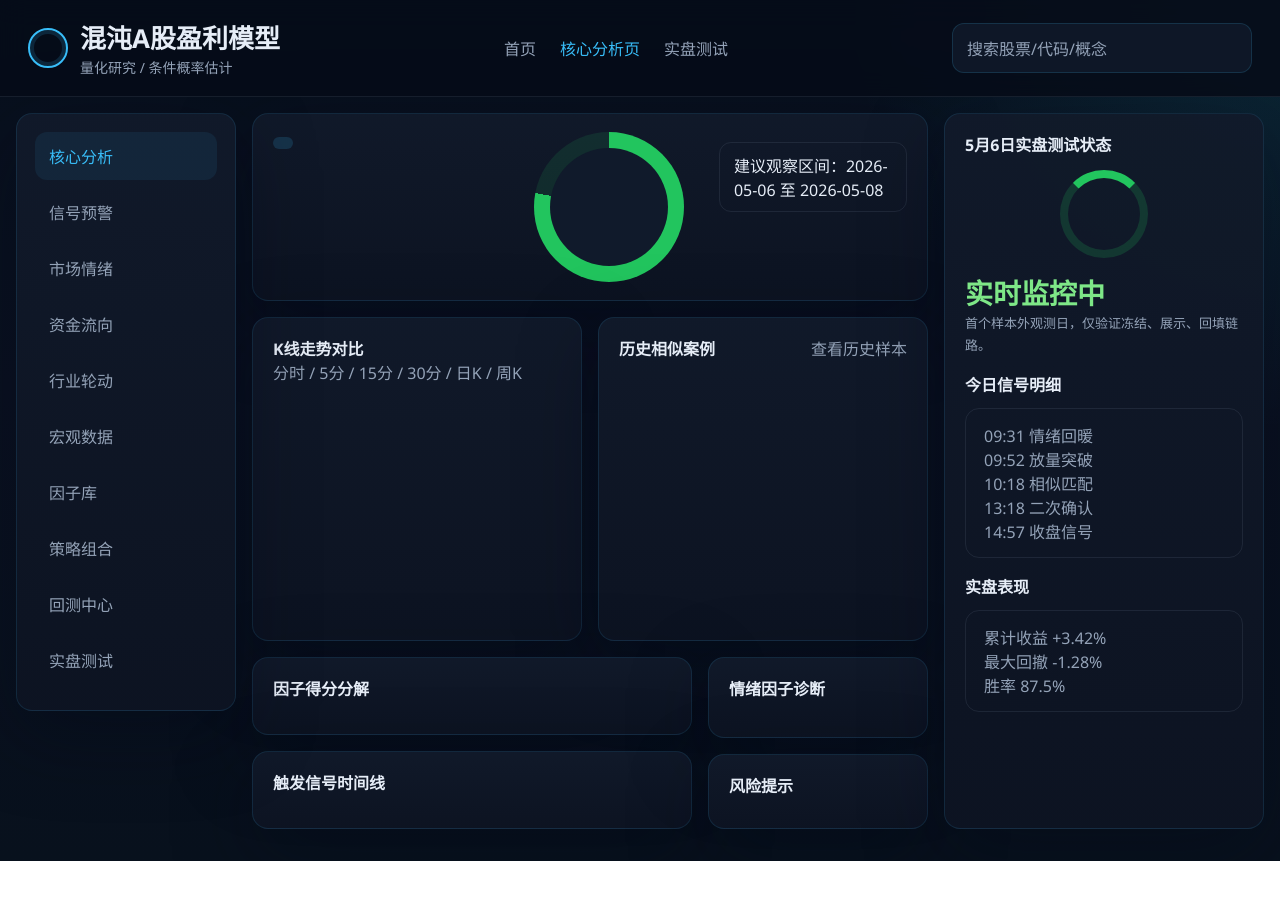
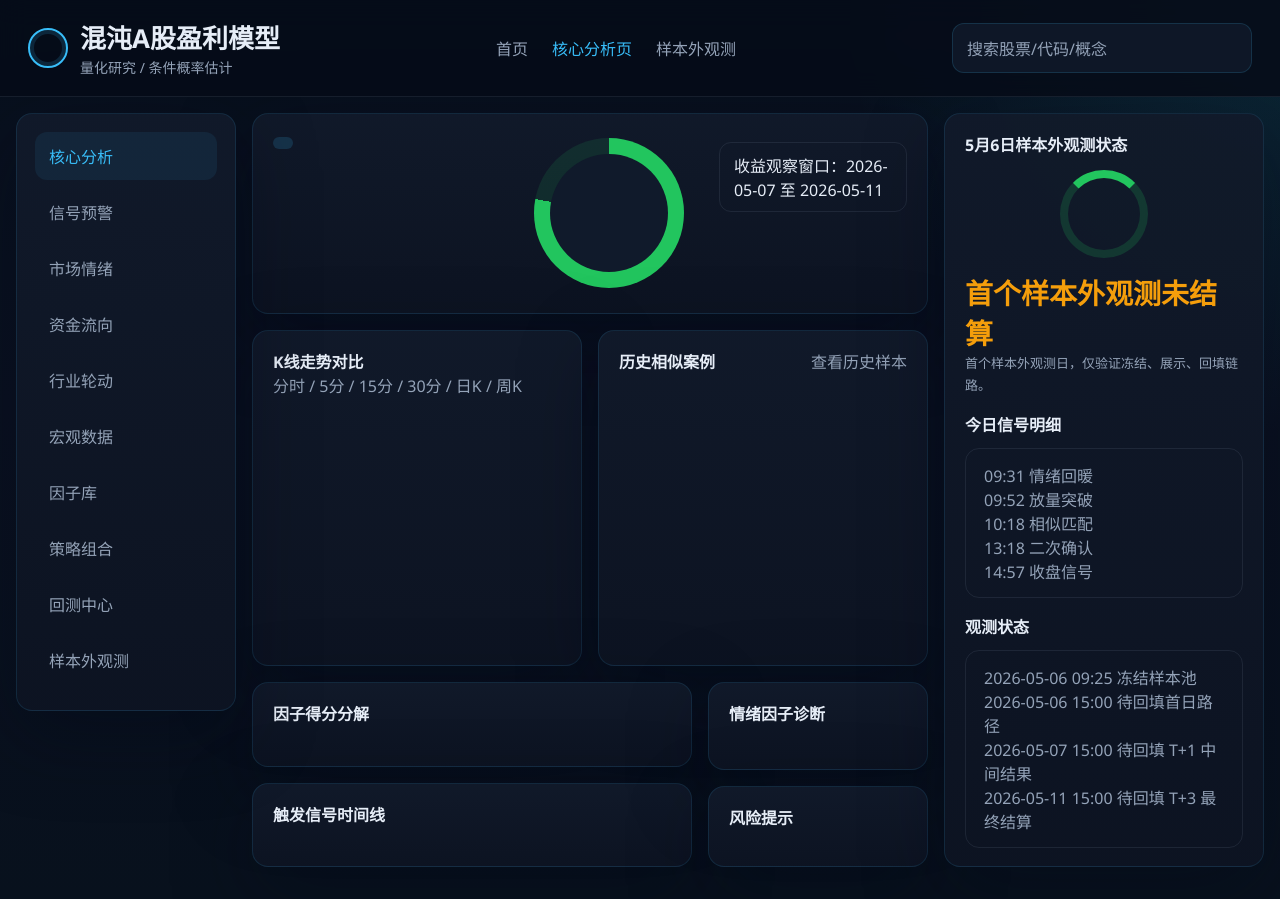
Before and after one commit to muguangyuze/test, a website: page apps/web/analysis.html in a window 1280 px wide. Before the commit the page ends 861 px from the top, so only its background shows below. Drawn offline with Linux system fonts and the light colour scheme; no server answers.

Commit message:
devops: 准备A股盈利模型网站部署与联调：在dev完成后整理运行方式、环境变量、健康检查、演示地址方案、5月6日实时观测流程，并在构建产物就绪后生成wan

```diff
--- a/apps/web/analysis.html
+++ b/apps/web/analysis.html
@@ -19,7 +19,7 @@
         <nav class="nav">
           <a href="/">首页</a>
           <a class="active" href="/analysis">核心分析页</a>
-          <a href="/acceptance">实盘测试</a>
+          <a href="/acceptance">样本外观测</a>
         </nav>
         <div class="search">搜索股票/代码/概念</div>
       </header>
@@ -36,7 +36,7 @@
             <a href="/">因子库</a>
             <a href="/">策略组合</a>
             <a href="/">回测中心</a>
-            <a href="/acceptance">实盘测试</a>
+            <a href="/acceptance">样本外观测</a>
           </aside>
 
           <div class="grid" style="gap:16px;">
@@ -52,7 +52,7 @@
                 <div class="gauge"><strong id="analysis-probability"></strong></div>
               </div>
               <div>
-                <div class="scenario">建议观察区间：2026-05-06 至 2026-05-08</div>
+                <div class="scenario">收益观察窗口：2026-05-07 至 2026-05-11</div>
                 <div id="scenarios"></div>
                 <p class="microcopy" id="analysis-note"></p>
               </div>
@@ -100,9 +100,9 @@
 
           <aside class="card pad right-status">
             <div class="section">
-              <strong>5月6日实盘测试状态</strong>
+              <strong>5月6日样本外观测状态</strong>
               <div class="status-ring"></div>
-              <div style="font-size:28px;color:#7ee787;font-weight:800;">实时监控中</div>
+              <div style="font-size:28px;color:#f59e0b;font-weight:800;">首个样本外观测未结算</div>
               <div class="microcopy">首个样本外观测日，仅验证冻结、展示、回填链路。</div>
             </div>
             <div class="section">
@@ -116,11 +116,12 @@
               </div>
             </div>
             <div class="section">
-              <strong>实盘表现</strong>
+              <strong>观测状态</strong>
               <div class="footer-note">
-                累计收益 +3.42%
-                <br />最大回撤 -1.28%
-                <br />胜率 87.5%
+                2026-05-06 09:25 冻结样本池
+                <br />2026-05-06 15:00 待回填首日路径
+                <br />2026-05-07 15:00 待回填 T+1 中间结果
+                <br />2026-05-11 15:00 待回填 T+3 最终结算
               </div>
             </div>
           </aside>
```
Also changed, not shown: apps/web/acceptance.html (+1 -1 lines), apps/web/index.html (+4 -4 lines), 1 other file.
